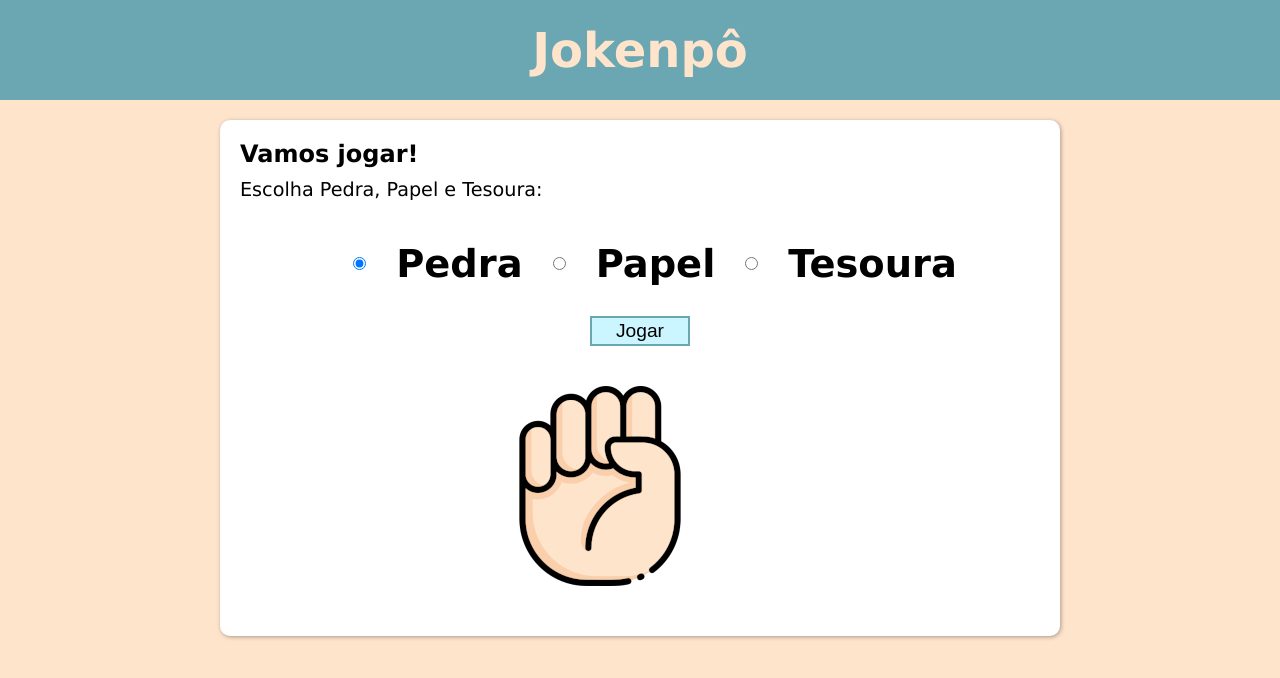
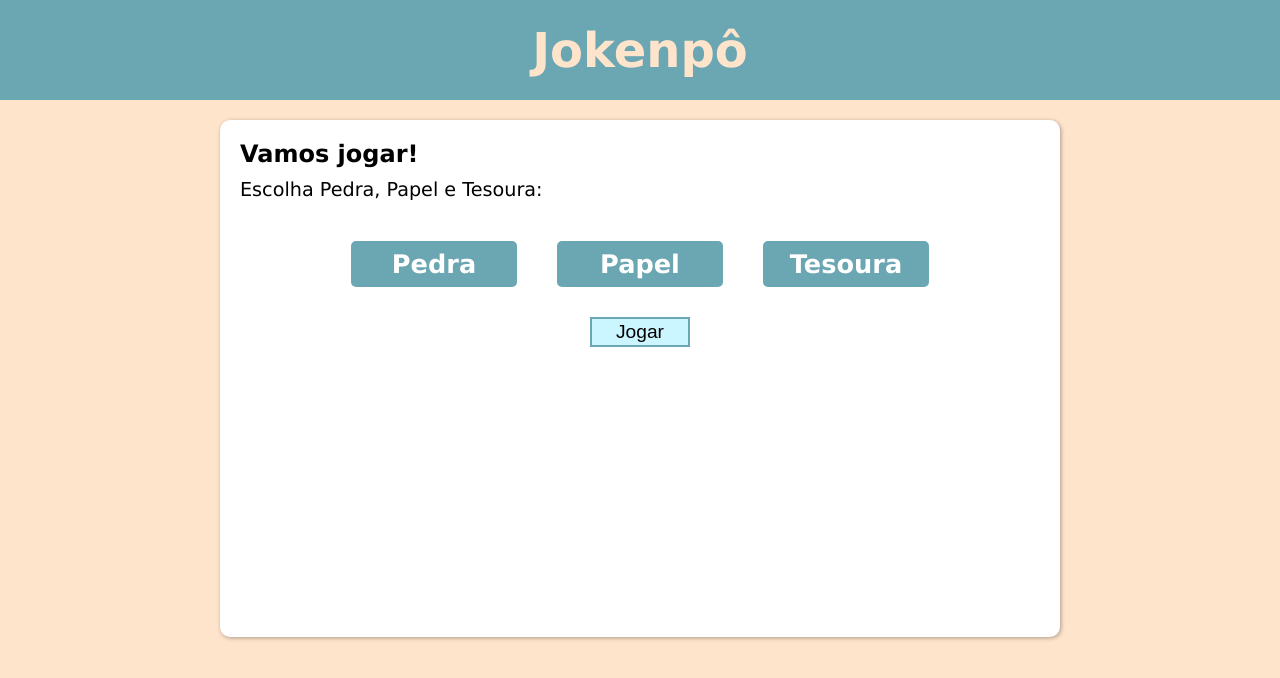
Before and after one commit to JoaoYamaguti/game-jokenpo, a plain HTML site: page index.html in a window 1280 px wide. Drawn offline with Linux system fonts and the light colour scheme.

Commit message:
fix code

```diff
--- a/index.html
+++ b/index.html
@@ -14,8 +14,19 @@
     <main>
         <h2>Vamos jogar!</h2>
         <p>Escolha Pedra, Papel e Tesoura:</p>
-        <p id="ops"><input type="radio" name="ops" id="rock"  onclick="pedra()" checked>Pedra <input type="radio" name="ops" id="paper" onclick="papel()">Papel <input type="radio" name="ops" id="scisor" onclick="tesoura()">Tesoura </p>
-        <div id="btn"><input type="button" value="Jogar" onclick="jogar()" id="btn"><br>
+        <form>
+            <div id="ops">
+                <label for="rock">Pedra</label>
+                <input type="radio" name="ops" id="rock"  onclick="pedra()">
+                <label for="paper">Papel</label>
+                <input type="radio" name="ops" id="paper" onclick="papel()">
+                <label for="scisor">Tesoura</label>
+                <input type="radio" name="ops" id="scisor" onclick="tesoura()">
+            </div>
+            <div id="btn">
+                <input type="button" value="Jogar" id="btn" onclick="jogar()">
+            </div>
+        </form>
         <div id="imgs">
             <img src="imagens/pedra.png" alt="person" id="p1"><img src="imagens/tesoura.png" alt="ia" id="ia">
         </div>
--- a/script.js
+++ b/script.js
@@ -3,15 +3,15 @@ let imgpl = document.getElementById('p1')
 let clicavel = true
 
 function pedra() {
-    imgpl.style.display = 'flex'
+    imgpl.style.display = 'inline'
     imgpl.src = "imagens/pedra.png"
 }
 function papel(){
-    imgpl.style.display = 'flex'
+    imgpl.style.display = 'inline'
     imgpl.src = "imagens/papel.png"
 }
 function tesoura(){
-    imgpl.style.display = 'flex'
+    imgpl.style.display = 'inline'
     imgpl.src = "imagens/tesoura.png"
 }
 
@@ -44,7 +44,7 @@ function jogar(){
                 imgia.src = 'imagens/tesoura.png'
                 break;
         }
-        imgia.style.display = 'flex'
+        imgia.style.display = 'inline'
         if (ops[0].checked){
             switch (opia) {
                 case 0:
--- a/style.css
+++ b/style.css
@@ -1,9 +1,4 @@
 @charset "UTF-8";
-
-*{
-    margin: 0;
-    padding: 0;
-}
 
 :root{
     --cor1: #CCF6FF;
@@ -11,6 +6,11 @@
     --cor3: #FFE4CC;
     --cor4: #E6FFE7;
     --cor5: #B3967D;
+}
+
+*{
+    margin: 0;
+    padding: 0;
 }
 
 body {
@@ -49,54 +49,60 @@ main p {
     margin-top: 10px;
     font-size: 1.2em;
 }
-main p#ops {
+
+#ops {
     display: flex;
     justify-content: center;
+    gap: 5%;
     margin-top: 40px;
-    font-weight: bold;
-    font-size: 3vw;
 }
 
-p#ops input {
-    margin: 0px 30px;
+#ops > label {
+    width: 150px;
+    background-color: var(--cor2);
+    border-radius: 5px;
+    padding: .5rem;
+    text-align: center;
+    font-weight: bold;
+    font-size: 1.6rem;
+    color: white;
+}
+#ops label + #ops input:focus {
+    border: 3px orange;
 }
 
-main p input {
-    margin-right: 10px;
+#ops input {
+    display: none;
 }
 
-div#btn {
+#btn {
     text-align: center;
     margin-top: 20px;
 }
 
-div#btn input {
+#btn input {
     width: 100px;
     height: 30px;
     margin: 10px 0px;
     background-color: var(--cor1);
     border: 2px solid var(--cor2);
     color: black;
-    font-size: 1.2em;
+    font-size: 1.2rem;
 }
 
-div#imgs {
+#imgs {
     display: flex;
-    justify-content: center;
+    justify-content: space-around;
     height: 200px;
     margin: 30px 0px ;
 }
 
-img#p1 {
-    margin-right: 10%;
-}
-
-img#ia {
+#p1, #ia {
     display: none;
 }
 
-p#res {
+#res {
     margin-top: 30px;
     text-align: center;
-    font-size: 3em;
+    font-size: 2rem;
 }
```
